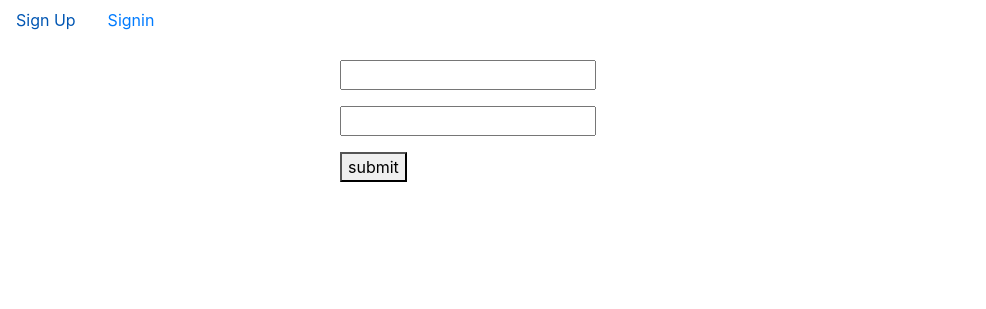
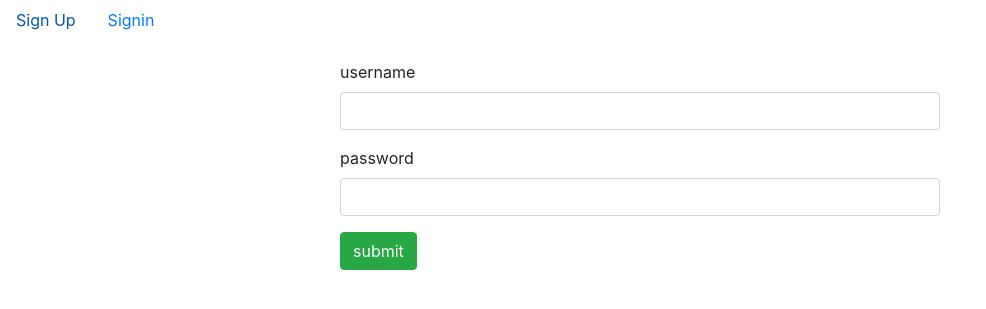
Before and after one commit to engr-hasanuzzaman/django_ehelp, a Django app: page /accounts/login/ in a window 1280 px wide. Shown: the top 309 px of the page, without its empty margins (0-986 px from the left). Run offline with Django 3.2, Linux system fonts and the light colour scheme; some libraries are stand-ins or nearby versions.

Commit message:
add label to django form

```diff
--- a/user/forms.py
+++ b/user/forms.py
@@ -2,5 +2,5 @@ from django import forms
 from django.contrib.auth.models import User
 
 class UserLoginForm(forms.Form):
-  username = forms.CharField(label='test')
-  password = forms.CharField(label='password', widget=forms.PasswordInput())
+  username = forms.CharField(label='test', widget=forms.TextInput(attrs={'class': 'form-control'}))
+  password = forms.CharField(label='password', widget=forms.PasswordInput(attrs={'class': 'form-control'}))
--- a/user/templates/user/signin.html
+++ b/user/templates/user/signin.html
@@ -10,6 +10,7 @@
     {% csrf_token %}
     {% for field in form %}
       <div class="form-group">
+        <label for="{{field.name}}">{{ field.name }}</label>
         {{ field }}
         {% if field.help_text %}
           <small style="color: grey">{{ field.help_text }}</small>
@@ -19,6 +20,6 @@
         {% endfor %}
       </div>
     {% endfor %}
-    <button type="submit">submit</button>
+    <button type="submit" class="btn btn-success">submit</button>
   </form>
 {% endblock %}
```
